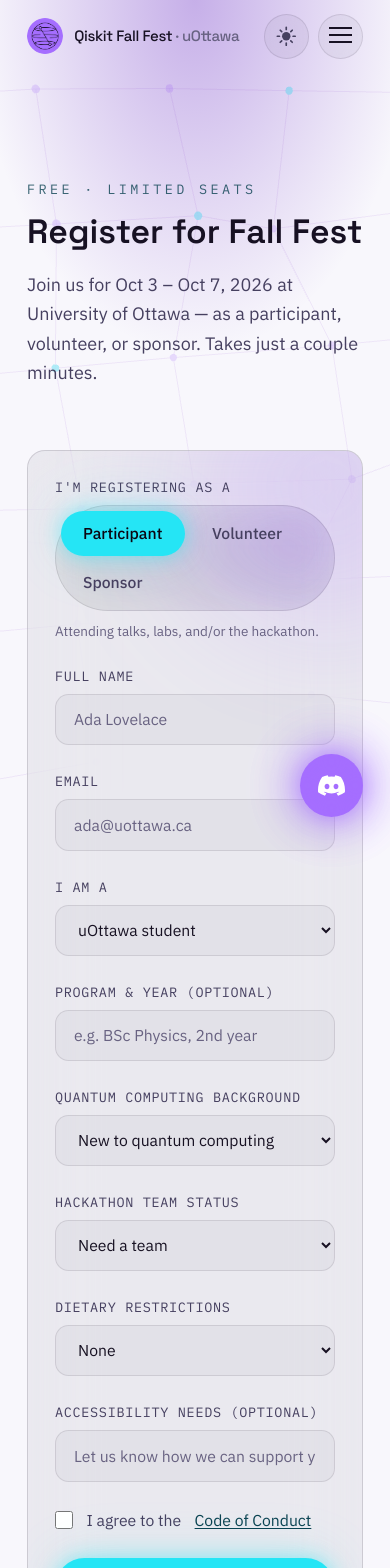
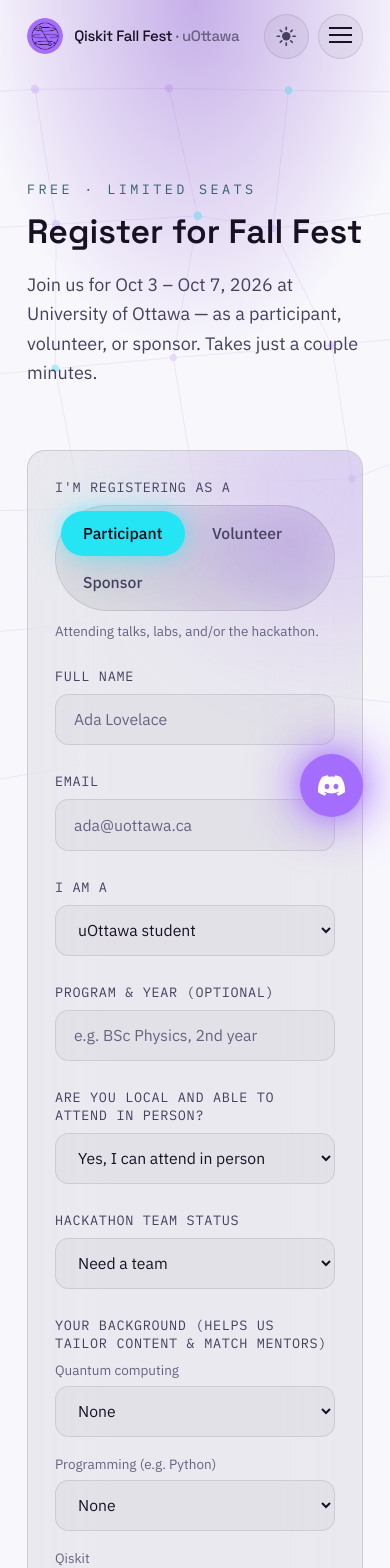
Before and after one commit to uoquantum/QiskitFF26, a React (Vite) app: page /register in a window 390 px wide. Shown: the top 1568 px of the page. Built offline with nearby package versions, Linux system fonts and the light colour scheme; the HTML template or start-up script is replaced by a standard one.

Commit message:
new form

```diff
--- a/src/data/register.js
+++ b/src/data/register.js
@@ -3,7 +3,7 @@
 // Paste your Google Apps Script Web App URL here (ends in /exec).
 // See the "Registration form backend" section in this folder's README.md
 // for how to set that up.
-export const FORM_ENDPOINT = 'https://script.google.com/macros/s/AKfycby8lax6gfdQS9EQoRMAYuRXVKPPIKeYuDU_ilzKgyc0B6H46sRRk7lh69Jw-JQXZAH_1g/exec'
+export const FORM_ENDPOINT = 'https://script.google.com/macros/s/AKfycbwkErjNIXFMQErGA5aFT6QBg6ZbGz6zDPVahvap8GOEs-rd7i0u-49XcTMfeScpZ8kxUQ/exec'
 
 // The three registration paths — each shows a different set of fields below.
 export const ROLES = [
@@ -24,6 +24,19 @@
   'Other',
 ]
 
+// Background-skill scale, reused for each topic below (participants & volunteers).
+// First option is the default.
+export const SKILL_LEVEL_OPTIONS = ['None', 'Beginner', 'Intermediate', 'Advanced']
+
+// One entry per topic we ask about — reused to render both the participant
+// and volunteer background sections, so the two stay in sync automatically.
+export const BACKGROUND_TOPICS = [
+  { key: 'background_quantum', label: 'Quantum computing' },
+  { key: 'background_programming', label: 'Programming (e.g. Python)' },
+  { key: 'background_qiskit', label: 'Qiskit' },
+  { key: 'background_linear_algebra', label: 'Linear algebra' },
+]
+
 // --- Participant fields ---
 export const STATUS_OPTIONS = [
   'uOttawa student',
@@ -32,10 +45,9 @@
   'Industry / other',
 ]
 
-export const EXPERIENCE_OPTIONS = [
-  'New to quantum computing',
-  'Some coursework / self-taught',
-  'Research or industry experience',
+export const LOCAL_OPTIONS = [
+  'Yes, I can attend in person',
+  'No, I cannot attend in person',
 ]
 
 export const TEAM_OPTIONS = [
--- a/src/data/site.js
+++ b/src/data/site.js
@@ -41,7 +41,7 @@
 export const LOGO_URL = '/Qiskit_03.png'
 
 export const SOCIALS = [
-  { label: 'Discord', icon: 'discord', url: 'https://discord.gg/qqgnpGsc' },
+  { label: 'Discord', icon: 'discord', url: EVENT.discord },
   { label: 'Instagram', icon: 'instagram', url: 'https://www.instagram.com/uottawaquantum' },
 ]
 
--- a/src/pages/Register.jsx
+++ b/src/pages/Register.jsx
@@ -9,8 +9,10 @@
   ROLES,
   DIETARY_OPTIONS,
   STATUS_OPTIONS,
-  EXPERIENCE_OPTIONS,
+  LOCAL_OPTIONS,
   TEAM_OPTIONS,
+  SKILL_LEVEL_OPTIONS,
+  BACKGROUND_TOPICS,
   VOLUNTEER_DAY_OPTIONS,
   VOLUNTEER_HELP_OPTIONS,
   SPONSOR_SUPPORT_OPTIONS,
@@ -19,6 +21,8 @@
 const inputCls =
   'w-full rounded-xl bg-ink/[0.03] border border-ink/10 px-4 py-3 text-sm text-ink placeholder:text-ink-faint focus:border-cyan-glow/60 focus:bg-ink/[0.05] outline-none transition-colors'
 const labelCls = 'block text-xs font-mono uppercase tracking-wider text-ink-muted mb-2'
+
+const backgroundDefaults = Object.fromEntries(BACKGROUND_TOPICS.map((t) => [t.key, SKILL_LEVEL_OPTIONS[0]]))
 
 const initialForm = {
   role: ROLES[0].key,
@@ -29,10 +33,11 @@
   accessibility: '',
   agree: false,
   phone: '', // asked for volunteers & sponsors only
+  ...backgroundDefaults, // asked for participants & volunteers
   // participant
   status_type: STATUS_OPTIONS[0],
   program: '',
-  experience: EXPERIENCE_OPTIONS[0],
+  local_attendance: LOCAL_OPTIONS[0],
   team: TEAM_OPTIONS[0],
   // volunteer
   volunteer_background: '',
@@ -51,6 +56,26 @@
     <div>
       <label className={labelCls}>{label}</label>
       {children}
+    </div>
+  )
+}
+
+function BackgroundScales({ form, update }) {
+  return (
+    <div>
+      <label className={labelCls}>Your background (helps us tailor content &amp; match mentors)</label>
+      <div className="grid gap-4 sm:grid-cols-2">
+        {BACKGROUND_TOPICS.map((topic) => (
+          <div key={topic.key}>
+            <label className="block text-xs text-ink-faint mb-1.5">{topic.label}</label>
+            <select className={inputCls} value={form[topic.key]} onChange={update(topic.key)}>
+              {SKILL_LEVEL_OPTIONS.map((o) => (
+                <option key={o}>{o}</option>
+              ))}
+            </select>
+          </div>
+        ))}
+      </div>
     </div>
   )
 }
@@ -196,9 +221,9 @@
                         </Field>
                       </div>
                       <div className="grid gap-6 sm:grid-cols-2">
-                        <Field label="Quantum computing background">
-                          <select className={inputCls} value={form.experience} onChange={update('experience')}>
-                            {EXPERIENCE_OPTIONS.map((o) => (
+                        <Field label="Are you local and able to attend in person?">
+                          <select className={inputCls} value={form.local_attendance} onChange={update('local_attendance')}>
+                            {LOCAL_OPTIONS.map((o) => (
                               <option key={o}>{o}</option>
                             ))}
                           </select>
@@ -211,6 +236,7 @@
                           </select>
                         </Field>
                       </div>
+                      <BackgroundScales form={form} update={update} />
                     </motion.div>
                   )}
 
@@ -224,10 +250,10 @@
                       className="space-y-6"
                     >
                       <div className="grid gap-6 sm:grid-cols-2">
-                        <Field label="Relevant background / skills (optional)">
+                        <Field label="Anything else about your background? (optional)">
                           <input
                             className={inputCls}
-                            placeholder="e.g. Qiskit experience, event logistics, photography…"
+                            placeholder="e.g. mentored at past hackathons, event logistics, photography…"
                             value={form.volunteer_background}
                             onChange={update('volunteer_background')}
                           />
@@ -236,6 +262,7 @@
                           <input type="tel" className={inputCls} placeholder="613 555 0123" value={form.phone} onChange={update('phone')} />
                         </Field>
                       </div>
+                      <BackgroundScales form={form} update={update} />
                       <div>
                         <label className={labelCls}>Which days can you help?</label>
                         <div className="flex flex-wrap gap-2">
```
Also changed, not shown: public/speakers/jb.jpg (added), src/data/README.md.
